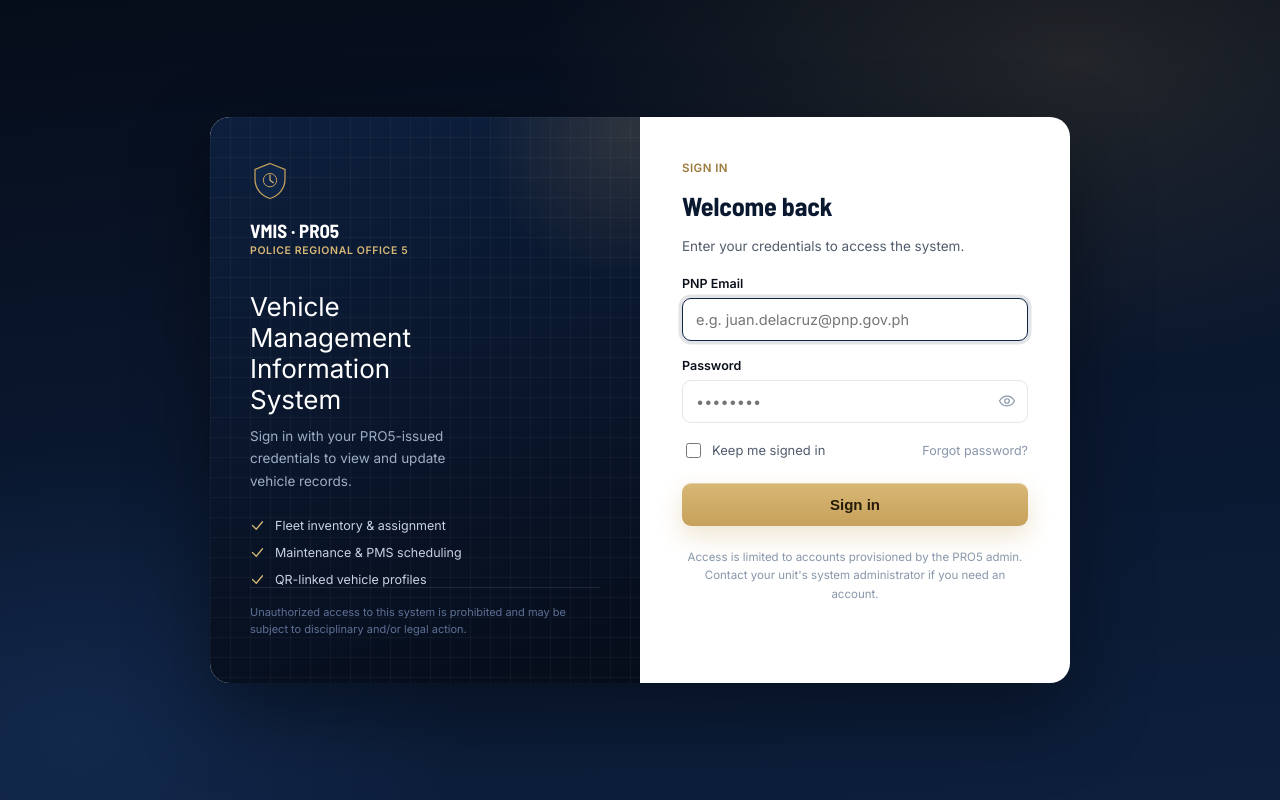
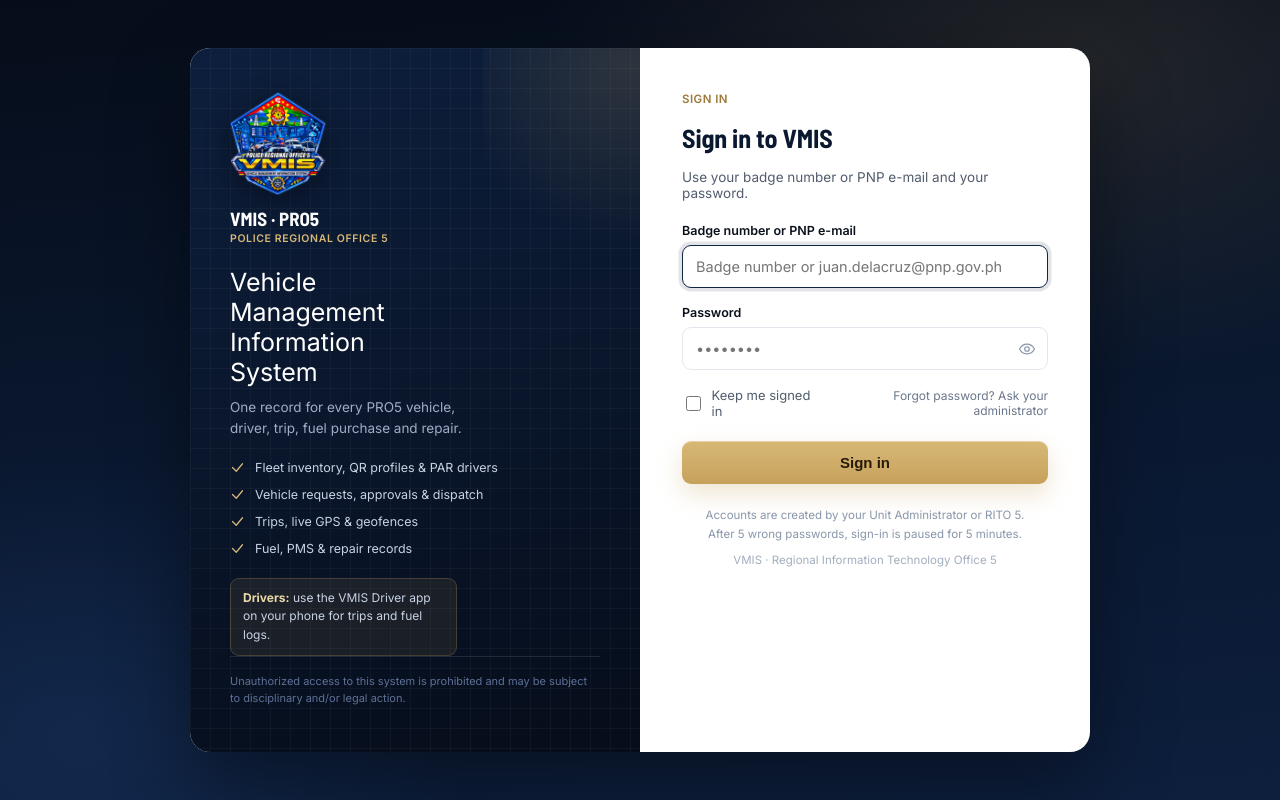
Before and after one commit to charlesgadingan0910/vmis, a Laravel app: page / in a window 1280 px wide. Run offline with Laravel 12, Linux system fonts and the light colour scheme.

Commit message:
Redesign login page: VMIS emblem, full capability list, badge/e-mail label, driver app notice, lockout hint

```diff
--- a/resources/views/auth/login.blade.php
+++ b/resources/views/auth/login.blade.php
@@ -5,7 +5,7 @@
 <meta name="viewport" content="width=device-width, initial-scale=1.0, viewport-fit=cover">
 <meta name="csrf-token" content="{{ csrf_token() }}">
 <title>Sign in — VMIS | PRO5</title>
-<link href="{{ asset('dist/img/kasurog.png') }}" rel="icon">
+<link href="{{ asset('images/vmis-emblem.png') }}" rel="icon">
 
 <link rel="preconnect" href="https://fonts.googleapis.com">
 <link rel="preconnect" href="https://fonts.gstatic.com" crossorigin>
@@ -37,7 +37,7 @@
   }
 
   .auth-card{
-    position:relative; z-index:1; width:100%; max-width:860px;
+    position:relative; z-index:1; width:100%; max-width:900px;
     background:#fff; border-radius:20px; overflow:hidden;
     display:grid; grid-template-columns:1fr 1fr;
     box-shadow:0 30px 80px rgba(0,0,0,0.4);
@@ -57,12 +57,14 @@
     background:radial-gradient(circle, rgba(198,161,91,0.18), transparent 65%);
   }
   .auth-side > *{position:relative; z-index:1;}
-  .brand-mark{width:40px; height:40px;}
-  .brand-name{font-family:'Barlow Semi Condensed',sans-serif; font-weight:700; font-size:19px; margin-top:14px;}
+  .brand-emblem{width:96px; height:auto; display:block; filter:drop-shadow(0 6px 14px rgba(0,0,0,0.45));}
+  .driver-note{margin:22px 0 0; padding:10px 12px; font-size:12px; line-height:1.55; color:#C7D2E4; background:rgba(198,161,91,0.1); border:1px solid rgba(198,161,91,0.25); border-radius:9px; max-width:30ch;}
+  .driver-note strong{color:var(--gold-300);}
+  .brand-name{font-family:'Barlow Semi Condensed',sans-serif; font-weight:700; font-size:19px; margin-top:12px;}
   .brand-sub{font-size:10.5px; color:var(--gold-400); letter-spacing:0.06em; font-weight:600; margin-top:2px;}
-  .side-title{font-size:26px; margin-top:34px; max-width:13ch;}
-  .side-copy{font-size:13.5px; color:#9FADC4; margin-top:10px; line-height:1.65; max-width:26ch;}
-  .side-points{list-style:none; margin:26px 0 0; padding:0; display:flex; flex-direction:column; gap:12px;}
+  .side-title{font-size:25px; margin-top:22px; max-width:14ch;}
+  .side-copy{font-size:13.5px; color:#9FADC4; margin-top:10px; line-height:1.6; max-width:30ch;}
+  .side-points{list-style:none; margin:20px 0 0; padding:0; display:flex; flex-direction:column; gap:12px;}
   .side-points li{display:flex; align-items:center; gap:10px; font-size:12.5px; color:#C7D2E4;}
   .side-points svg{width:15px; height:15px; flex:none; color:var(--gold-400);}
   .side-foot{font-size:11px; color:#5E7096; border-top:1px solid rgba(255,255,255,0.1); padding-top:16px; line-height:1.6;}
@@ -102,7 +104,7 @@
   .field-row{display:flex; justify-content:space-between; align-items:center; margin-bottom:22px; font-size:13px;}
   .remember{display:flex; align-items:center; gap:8px; color:var(--ink-600); cursor:pointer;}
   .remember input{width:15px; height:15px; accent-color:var(--navy-800);}
-  .forgot{color:#8896AA; font-size:12.5px; text-decoration:none; cursor:default;}
+  .forgot{color:#6B778B; font-size:12px; text-align:right;}
 
   .btn-submit{
     width:100%; padding:13px; font-size:15px; font-weight:600; border:none; border-radius:9px; cursor:pointer;
@@ -117,6 +119,7 @@
   .btn-submit.loading .spinner{display:inline-block;}
   @keyframes spin{to{transform:rotate(360deg);}}
 
+  .foot-meta{display:inline-block; margin-top:8px; color:#A3AEBE;}
   .form-foot{font-size:11.5px; color:#8896AA; text-align:center; margin-top:22px; line-height:1.6;}
 
   /* ---------- Mobile: keep the branding, don't hide it ---------- */
@@ -141,7 +144,8 @@
     .brand-name{font-size:14px; margin-top:10px;}
     .brand-sub{font-size:9.5px;}
     .side-title{font-size:19px; margin-top:8px; max-width:none;}
-    .side-copy, .side-points, .side-foot{display:none;}
+    .side-copy, .side-points, .side-foot, .driver-note{display:none;}
+    .brand-emblem{width:56px;}
     .auth-form{padding:28px 24px calc(36px + env(safe-area-inset-bottom, 0px));}
     .form-head h1{font-size:23px;}
     .field input{font-size:16px;} /* 16px+ prevents iOS Safari auto-zoom on focus */
@@ -154,20 +158,18 @@
 <div class="auth-card">
   <div class="auth-side">
     <div>
-      <svg class="brand-mark" viewBox="0 0 48 48" fill="none">
-        <path d="M24 3L42 10V22C42 33 34.6 41.6 24 45C13.4 41.6 6 33 6 22V10L24 3Z" fill="#0F2547" stroke="#C6A15B" stroke-width="1.5"/>
-        <circle cx="24" cy="23" r="8" fill="none" stroke="#C6A15B" stroke-width="1.2"/>
-        <path d="M24 17V23L28 26" stroke="#D8B876" stroke-width="1.4" stroke-linecap="round"/>
-      </svg>
+      <img class="brand-emblem" src="{{ asset('images/vmis-emblem.png') }}" alt="VMIS emblem" width="96" height="102">
       <div class="brand-name">VMIS &middot; PRO5</div>
       <div class="brand-sub">POLICE REGIONAL OFFICE 5</div>
       <div class="side-title">Vehicle Management Information System</div>
-      <p class="side-copy">Sign in with your PRO5-issued credentials to view and update vehicle records.</p>
+      <p class="side-copy">One record for every PRO5 vehicle, driver, trip, fuel purchase and repair.</p>
       <ul class="side-points">
-        <li><svg viewBox="0 0 24 24" fill="none"><path d="M4 12L10 18L20 6" stroke="currentColor" stroke-width="2" stroke-linecap="round" stroke-linejoin="round"/></svg>Fleet inventory &amp; assignment</li>
-        <li><svg viewBox="0 0 24 24" fill="none"><path d="M4 12L10 18L20 6" stroke="currentColor" stroke-width="2" stroke-linecap="round" stroke-linejoin="round"/></svg>Maintenance &amp; PMS scheduling</li>
-        <li><svg viewBox="0 0 24 24" fill="none"><path d="M4 12L10 18L20 6" stroke="currentColor" stroke-width="2" stroke-linecap="round" stroke-linejoin="round"/></svg>QR-linked vehicle profiles</li>
+        <li><svg viewBox="0 0 24 24" fill="none"><path d="M4 12L10 18L20 6" stroke="currentColor" stroke-width="2" stroke-linecap="round" stroke-linejoin="round"/></svg>Fleet inventory, QR profiles &amp; PAR drivers</li>
+        <li><svg viewBox="0 0 24 24" fill="none"><path d="M4 12L10 18L20 6" stroke="currentColor" stroke-width="2" stroke-linecap="round" stroke-linejoin="round"/></svg>Vehicle requests, approvals &amp; dispatch</li>
+        <li><svg viewBox="0 0 24 24" fill="none"><path d="M4 12L10 18L20 6" stroke="currentColor" stroke-width="2" stroke-linecap="round" stroke-linejoin="round"/></svg>Trips, live GPS &amp; geofences</li>
+        <li><svg viewBox="0 0 24 24" fill="none"><path d="M4 12L10 18L20 6" stroke="currentColor" stroke-width="2" stroke-linecap="round" stroke-linejoin="round"/></svg>Fuel, PMS &amp; repair records</li>
       </ul>
+      <p class="driver-note"><strong>Drivers:</strong> use the VMIS Driver app on your phone for trips and fuel logs.</p>
     </div>
     <div class="side-foot">Unauthorized access to this system is prohibited and may be subject to disciplinary and/or legal action.</div>
   </div>
@@ -175,8 +177,8 @@
   <div class="auth-form">
     <div class="form-head">
       <div class="eyebrow">SIGN IN</div>
-      <h1>Welcome back</h1>
-      <p>Enter your credentials to access the system.</p>
+      <h1>Sign in to VMIS</h1>
+      <p>Use your badge number or PNP e-mail and your password.</p>
     </div>
 
     @if (session('success'))
@@ -196,10 +198,10 @@
     <form method="POST" action="{{ route('login.authenticate') }}" id="loginForm" novalidate>
       @csrf
       <div class="field">
-        <label for="login">PNP Email</label>
+        <label for="login">Badge number or PNP e-mail</label>
         <input type="text" id="login" name="login" value="{{ old('login') }}"
                class="{{ $errors->has('login') ? 'is-invalid' : '' }}"
-               placeholder="e.g. juan.delacruz@pnp.gov.ph"
+               placeholder="Badge number or juan.delacruz@pnp.gov.ph"
                autocomplete="username" autofocus required>
         @error('login')<div class="field-error">{{ $message }}</div>@enderror
       </div>
@@ -219,7 +221,7 @@
 
       <div class="field-row">
         <label class="remember"><input type="checkbox" name="remember"> Keep me signed in</label>
-        <span class="forgot" title="Contact your system administrator to reset your password">Forgot password?</span>
+        <span class="forgot">Forgot password? Ask your administrator</span>
       </div>
 
       <button type="submit" class="btn-submit" id="loginSubmit">
@@ -228,7 +230,7 @@
       </button>
     </form>
 
-    <p class="form-foot">Access is limited to accounts provisioned by the PRO5 admin.<br>Contact your unit's system administrator if you need an account.</p>
+    <p class="form-foot">Accounts are created by your Unit Administrator or RITO 5.<br>After 5 wrong passwords, sign-in is paused for 5 minutes.<br><span class="foot-meta">VMIS &middot; Regional Information Technology Office 5</span></p>
   </div>
 </div>
 
```
Also changed, not shown: tests/Feature/LoginPageTest.php (added, +34 -0 lines), public/images/vmis-emblem.png (added).
